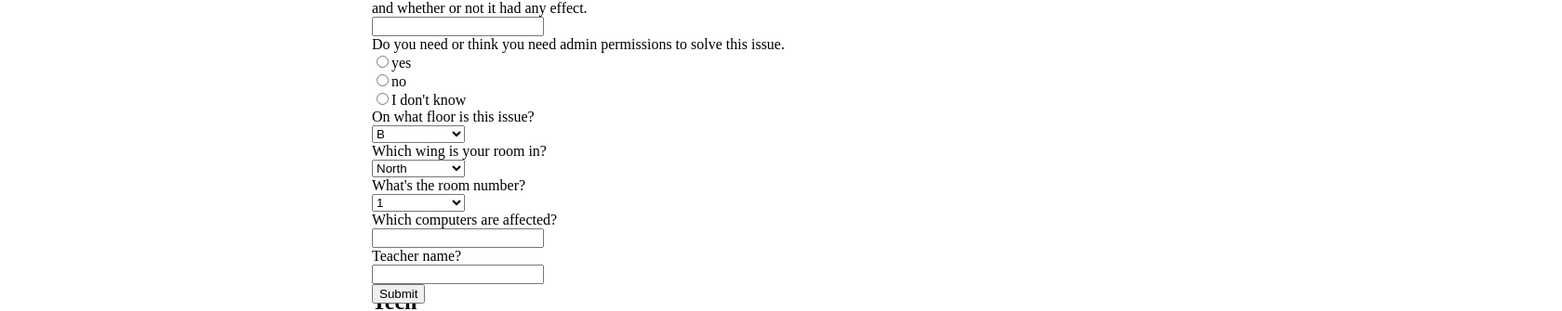
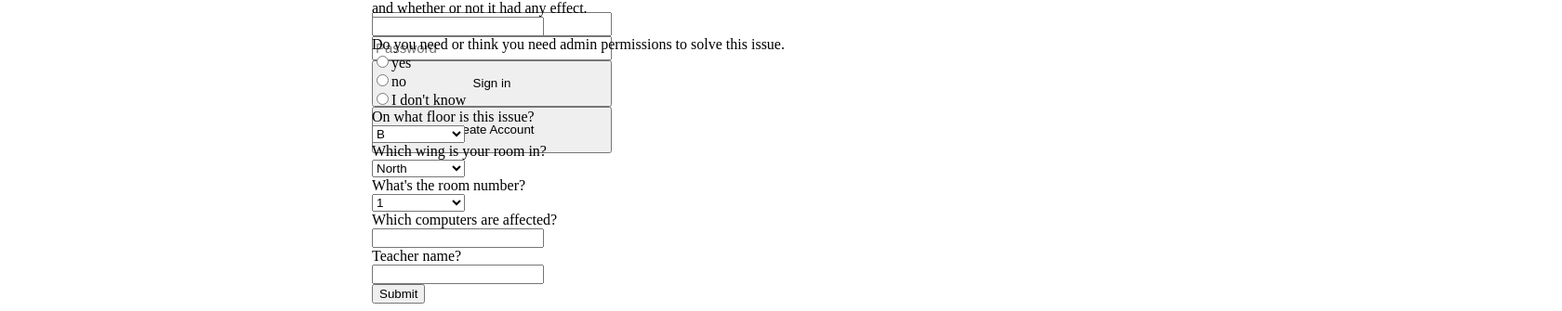
Before and after one commit to KarginSeryal/WebDev_Final_Project, a plain HTML site: page index.html in a window 1280 px wide. Shown: the part 408-743 px from the top of the page at 93% size, 1680 px wide, since content can reach past the window. Drawn offline with Linux system fonts and the light colour scheme; no server answers.

Commit message:
barebones css

```diff
--- a/style.css
+++ b/style.css
@@ -1,17 +1,45 @@
 body {
     background-color: white;
     margin:0;
+}
+
+#app-title {
+    width: 200px;
 }
 
 .auth-fields-and-buttons {
     display: flex;
     flex-direction: column;
     position: absolute;
-    margin-top: 500px;
-    width: 200px;
+    margin-top: 100px;
+    width: 640px;
 }
 
+#email-input {
+    width:250px;
+    height: 20px;
+    font-size: 15px;
+}
+
+#password-input {
+    width:250px;
+    height: 20px;
+    font-size: 15px;
+}
+
+#sign-in-btn {
+    width:258px;
+    height:50px;
+}
+
+#create-account-btn {
+    width: 258px;
+    height: 50px;
+}
+
+
 .container {
+    width: 100%;
     position:absolute;
     margin-top: 200px;
     margin-left: 400px;
@@ -24,7 +52,6 @@ body {
 
 #logged-out-view{
     position: absolute;
-    margin-top: 500px;
 }
 
 .dropdownMenu {
```
